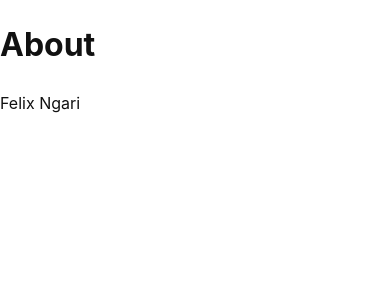
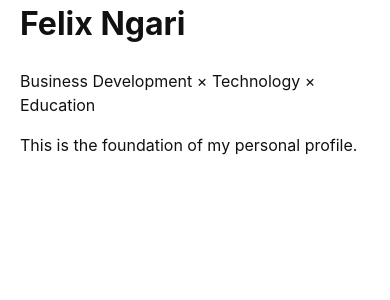
Before and after one commit to NgNgari/felix-profile, a React (Vite) app: page / in a window 390 px wide. Shown: the top 300 px of the page. Built offline with nearby package versions, Linux system fonts and the light colour scheme.

Commit message:
Build responsive design foundation

```diff
--- a/src/pages/About.jsx
+++ b/src/pages/About.jsx
@@ -1,8 +1,15 @@
 function About() {
   return (
-    <main>
-      <h1>About</h1>
-      <p>Felix Ngari</p>
+    <main className="container">
+      <h1>Felix Ngari</h1>
+
+      <p>
+        Business Development × Technology × Education
+      </p>
+
+      <p>
+        This is the foundation of my personal profile.
+      </p>
     </main>
   );
 }
--- a/src/styles/global.css
+++ b/src/styles/global.css
@@ -1,25 +1,12 @@
-:root {
-  font-family:
-    Inter,
-    system-ui,
-    -apple-system,
-    BlinkMacSystemFont,
-    "Segoe UI",
-    sans-serif;
+@import "./variables.css";
 
-  line-height: 1.5;
-  font-weight: 400;
+/* =================================
+   RESET
+================================= */
 
-  color: #111;
-  background: #fff;
-
-  font-synthesis: none;
-  text-rendering: optimizeLegibility;
-  -webkit-font-smoothing: antialiased;
-  -moz-osx-font-smoothing: grayscale;
-}
-
-* {
+*,
+*::before,
+*::after {
   box-sizing: border-box;
 }
 
@@ -31,13 +18,43 @@ body {
   margin: 0;
   min-width: 320px;
   min-height: 100vh;
+
+  font-family:
+    Inter,
+    system-ui,
+    -apple-system,
+    BlinkMacSystemFont,
+    "Segoe UI",
+    sans-serif;
+
+  line-height: 1.5;
+
+  color: var(--color-text);
+  background: var(--color-bg);
+
+  font-synthesis: none;
+  text-rendering: optimizeLegibility;
+  -webkit-font-smoothing: antialiased;
+  -moz-osx-font-smoothing: grayscale;
+
+  transition:
+    background-color var(--transition),
+    color var(--transition);
 }
 
+/* =================================
+   ELEMENTS
+================================= */
+
 button,
-a,
 input,
-textarea {
+textarea,
+select {
   font: inherit;
+}
+
+button {
+  cursor: pointer;
 }
 
 a {
@@ -49,3 +66,30 @@ img {
   display: block;
   max-width: 100%;
 }
+
+h1,
+h2,
+h3,
+h4,
+p {
+  margin-top: 0;
+}
+
+/* =================================
+   LAYOUT
+================================= */
+
+.container {
+  width: min(calc(100% - (var(--content-padding) * 2)), var(--content-width));
+
+  margin-inline: auto;
+}
+
+/* =================================
+   ACCESSIBILITY
+================================= */
+
+:focus-visible {
+  outline: 2px solid var(--color-text);
+  outline-offset: 3px;
+}
--- /dev/null
+++ b/src/styles/variables.css
@@ -0,0 +1,68 @@
+:root {
+  /* ================================
+     COLORS — LIGHT
+  ================================= */
+
+  --color-bg: #ffffff;
+  --color-surface: #f7f7f7;
+  --color-surface-hover: #f0f0f0;
+
+  --color-text: #111111;
+  --color-text-muted: #666666;
+
+  --color-border: #e5e5e5;
+
+  --color-primary: #111111;
+  --color-primary-text: #ffffff;
+
+  /* ================================
+     LAYOUT
+  ================================= */
+
+  --content-width: 1100px;
+  --content-padding: 1.25rem;
+
+  /* ================================
+     SPACING
+  ================================= */
+
+  --space-xs: 0.5rem;
+  --space-sm: 0.75rem;
+  --space-md: 1rem;
+  --space-lg: 1.5rem;
+  --space-xl: 2rem;
+  --space-2xl: 3rem;
+  --space-3xl: 5rem;
+
+  /* ================================
+     BORDERS
+  ================================= */
+
+  --radius-sm: 8px;
+  --radius-md: 14px;
+  --radius-lg: 20px;
+
+  /* ================================
+     TRANSITIONS
+  ================================= */
+
+  --transition: 180ms ease;
+}
+
+/* =================================
+   DARK MODE
+================================= */
+
+[data-theme="dark"] {
+  --color-bg: #0d0d0d;
+  --color-surface: #171717;
+  --color-surface-hover: #202020;
+
+  --color-text: #f5f5f5;
+  --color-text-muted: #a3a3a3;
+
+  --color-border: #2a2a2a;
+
+  --color-primary: #ffffff;
+  --color-primary-text: #111111;
+}
```
